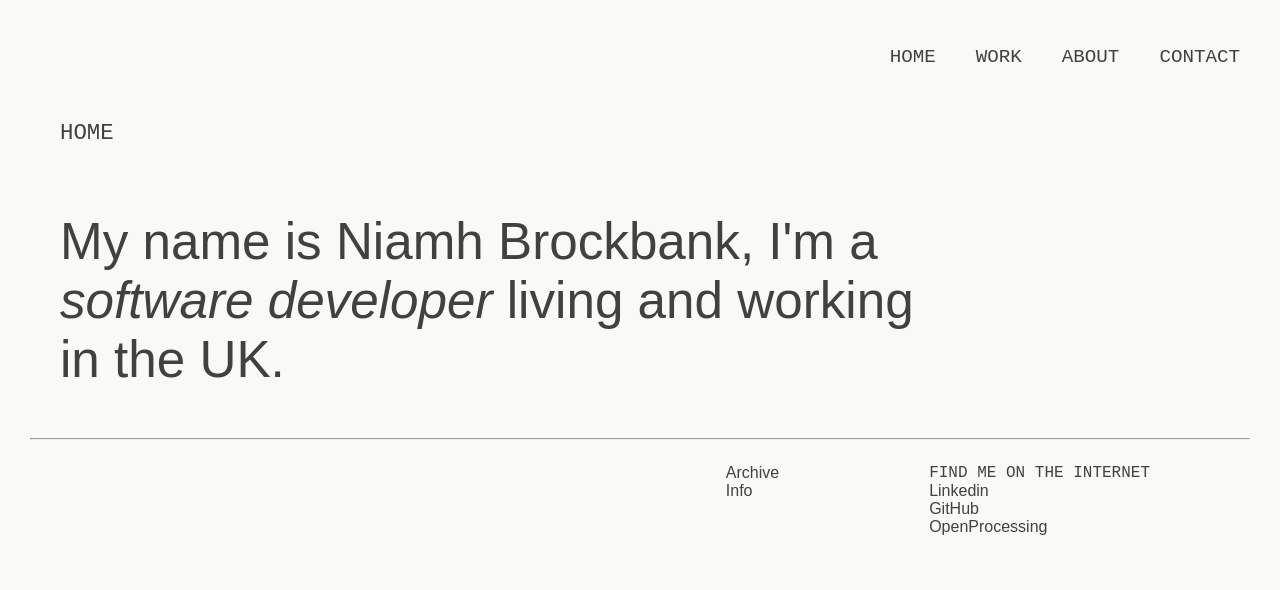
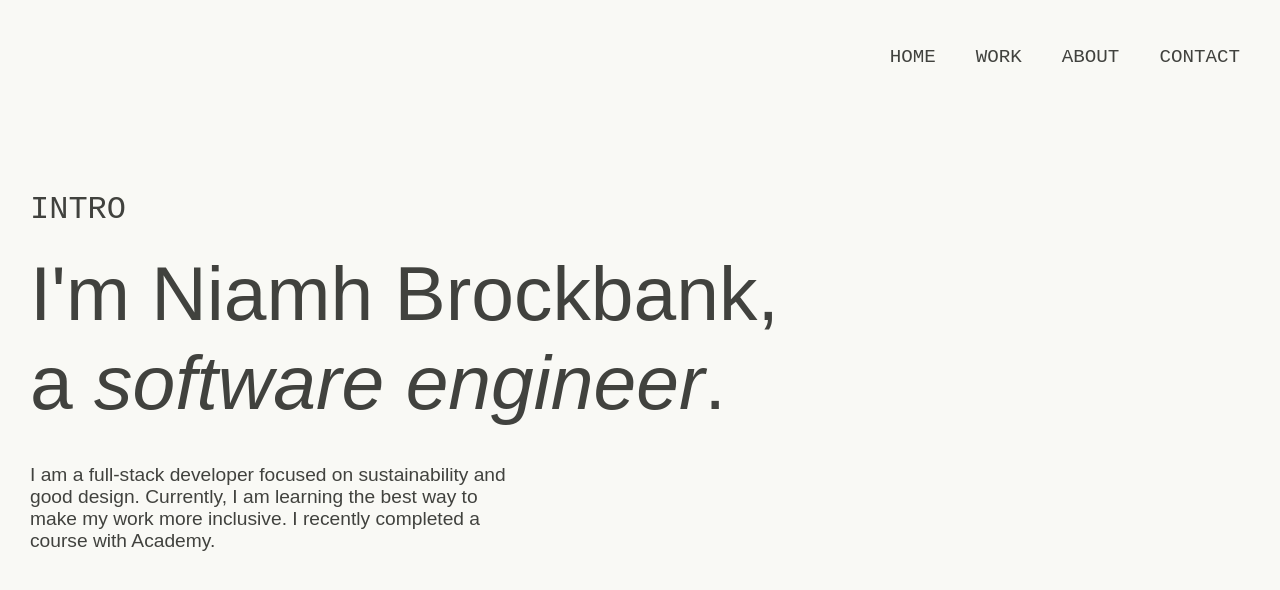
Before and after one commit to niamhbrockbank/portfolio, a React (Create React App) app: page / in a window 1280 px wide. Shown: the top 590 px of the page. Built offline with nearby package versions, Linux system fonts and the light colour scheme.

Commit message:
Styling HOME page at different window widths

```diff
--- a/src/App.tsx
+++ b/src/App.tsx
@@ -1,4 +1,3 @@
-import Footer from "./components/Footer";
 import Menu from "./components/Menu";
 import "./styles.scss";
 import ProjectPage from "./components/ProjectPage/ProjectPage";
@@ -36,7 +35,7 @@ function App(): JSX.Element {
           element={<Home />}
         />
       </Routes>
-      <Footer />
+      {/* <Footer /> */}
     </>
   );
 }
--- /dev/null
+++ b/src/components/Home/Home.scss
@@ -0,0 +1,43 @@
+  #home {
+    display: flex;
+    flex-direction: column;
+    //TODO: deal with low height windows (add a margin-top?)
+    justify-content: center;
+
+    width: 65%;
+    height: 90vh;
+    margin: 0;
+  }
+
+
+
+  #intro{
+    font-size: 4.8em;
+    margin-top: -1em;
+    font-weight: 500;
+
+    .description{
+        width: 60%;
+        font-size: 1.2rem;
+        font-weight: 100;
+        margin-top: -40px;
+    }
+}
+
+@media screen and (max-width : 1160px){
+    #home {
+        width: 100%;
+    }
+
+    #intro{
+        .description{
+            width: 80%;
+        }
+    }
+}
+
+@media screen and (max-width: 800px){
+    #intro{
+        font-size: 3.6rem;
+    }
+}
--- a/src/components/Home/Home.tsx
+++ b/src/components/Home/Home.tsx
@@ -1,17 +1,19 @@
+import './Home.scss'
+
 export default function Home(): JSX.Element {
   return (
     <>
-      <div className="main_page">
-      <div id="intro_section">
-        <h1>home</h1>
-        <div id="intro">
+      <div id="home">
+        <h1>intro</h1>
+          <div id="intro">
+            <p>
+              I'm Niamh Brockbank, a <i>software engineer</i>.
+            </p>
+            <p className="description">
+              I am a full-stack developer focused on sustainability and good design. Currently, I am learning the best way to make my work more inclusive. I recently completed a course with <a href="http://www.academy.tech">Academy.</a>
+              </p>
+          </div>
 
-          <p id="intro_words">
-            My name is Niamh Brockbank, I'm a <i>software developer</i> living
-            and working in the UK.
-          </p>
-        </div>
-      </div>
       </div>
     </>
   );
--- a/src/styles.scss
+++ b/src/styles.scss
@@ -18,14 +18,14 @@ h1 {
   font-family: "Courier New", Courier, monospace;
   text-transform: uppercase;
   font-weight: 100;
-  font-size: 1.4em;
+  font-size: 2rem;
   padding: 20px 0 0 0px;
 }
 
 h2 {
   @extend h1;
   padding: 0;
-  font-size: 1.2em;
+  font-size: 1.2rem;
 }
 
 h3 {
@@ -38,6 +38,10 @@ h3 {
 a {
   color: inherit;
   text-decoration: none;
+}
+
+a:hover {
+  border-bottom: 0.1rem solid #41423e;
 }
 
 .menu_bar {
@@ -63,12 +67,9 @@ a {
     text-align: center;
     min-width: 0;
   }
-
-  a:hover {
-    border-bottom: 1.5px solid #41423e;
-  }
 }
 
+//TODO: see if this renders on a mobile
 #menu_button {
   @extend .menu_bar;
 
@@ -93,24 +94,6 @@ a {
 
 .main_page {
   margin: 0px 30px 0px;
-}
-
-#intro_section {
-  margin: 100px 0 30px 0;
-  /* width: 60vw; */
-}
-
-#intro {
-  margin: 0px;
-  display: flex;
-  align-items: center;
-  justify-content: flex-start;
-}
-
-#intro_words {
-  font-size: min(4vw, 40pt);
-  max-width: 900px;
-  max-height: 135px;
 }
 
 #profile_photo {
```
